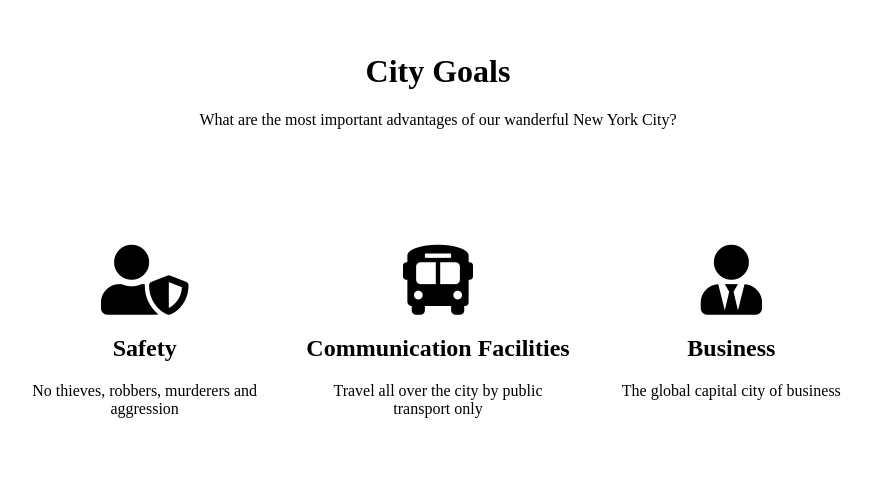
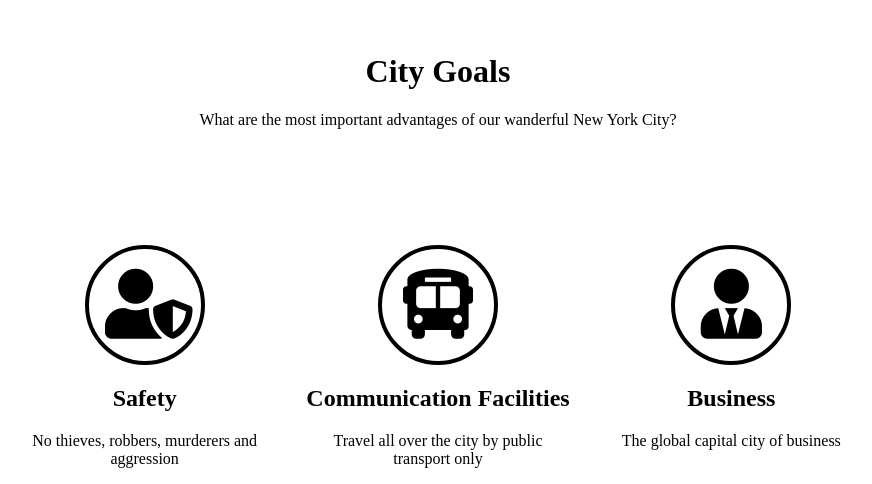
Before and after one commit to Oskar-Michal-Rykowski/easy-project-web, a website: page index.html in a window 1280 px wide. Shown: the part 797-1281 px from the top of the page, without its empty margins (202-1074 px from the left). Before the commit the page ends 1260 px from the top, so only its background shows below. Drawn offline with Linux system fonts and the light colour scheme.

Commit message:
Add icons to City Goals

```diff
--- a/index.html
+++ b/index.html
@@ -44,7 +44,7 @@
       <div class="container">
           <div class="row">
               <div class="col feature">
-                  <i class="fas fa-user-shield"></i>
+                  <i class="fas fa-user-shield icon-1"></i>
                   <h2>Safety</h2>
                   <p>No thieves, robbers, murderers and aggression</p>
               </div>
--- a/sass/style.scss
+++ b/sass/style.scss
@@ -78,4 +78,14 @@
 
 .city-goals i {
   font-size: 70px;
+  height: 120px;
+  width: 120px;
+  border: 4px solid black;
+  border-radius: 100%;
+  text-align: center;
+  line-height: 110px;
 }
+
+.icon-1 {
+  padding-left: 8px;
+}
```
Also changed, not shown: css/style.css, 1 other file.
